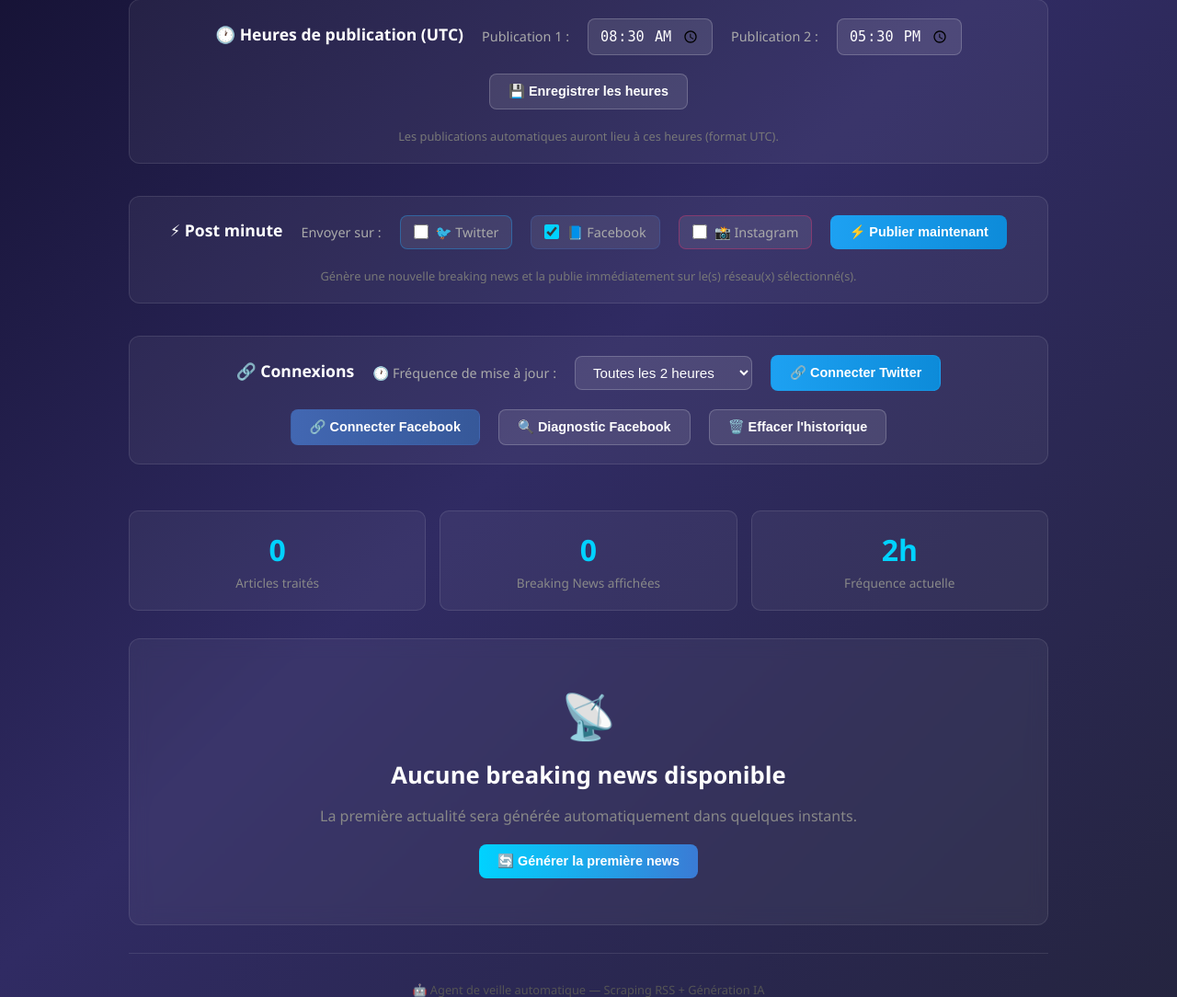
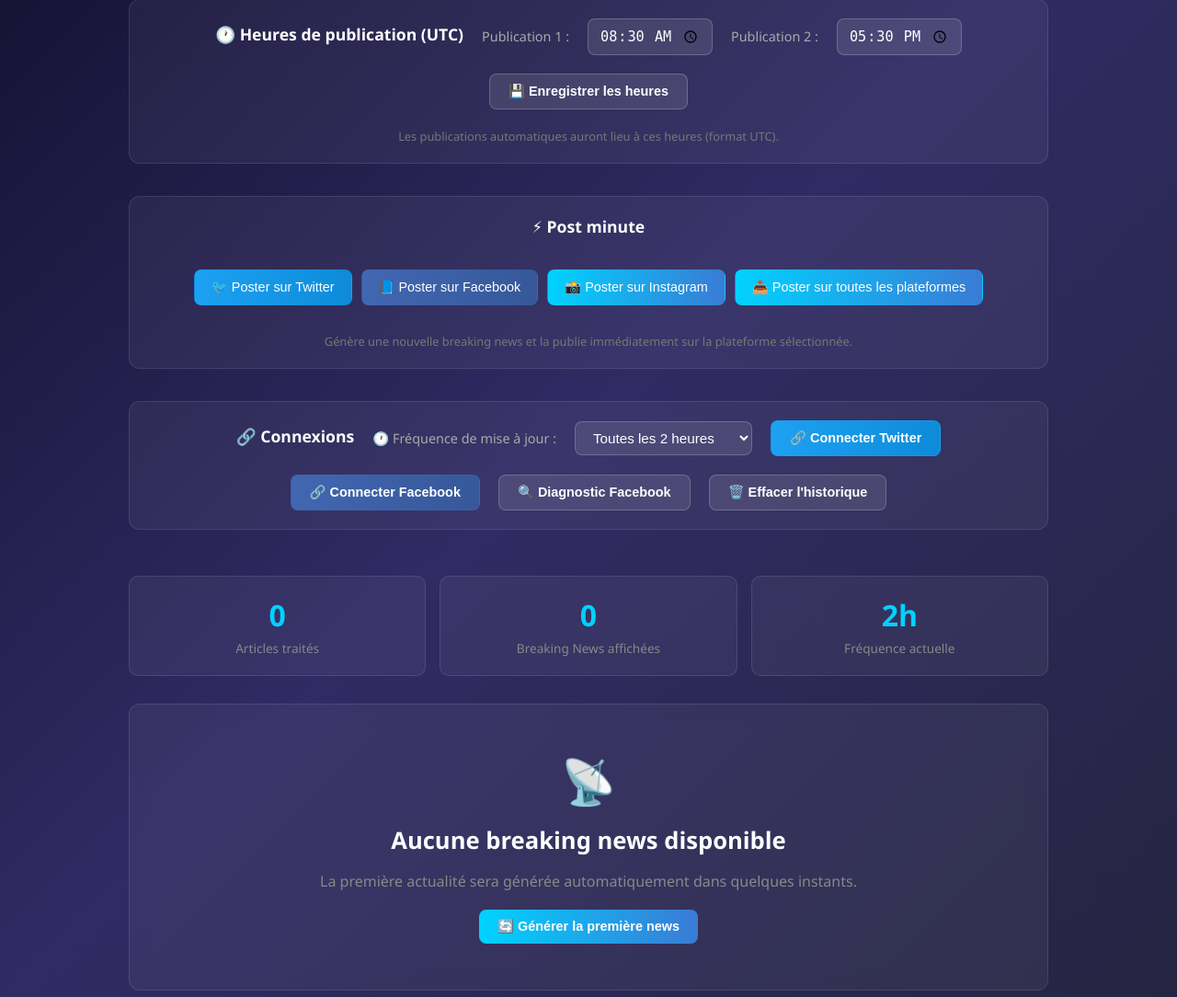
Before and after one commit to YaYouLeKyou/ia-tech-bot-poster-fb-insta-thread-twitter, a Flask app: page / in a window 1280 px wide. Shown: the part 322-1406 px from the top of the page at 92% size. Run offline with Flask 3, Linux system fonts and the light colour scheme; data that the repository does not hold is empty.

Commit message:
Refactor: Boutons de publication individuels par plateforme
- Remplacement des checkboxes par 4 boutons distincts :
  - Poster sur Twitter
  - Poster sur Facebook
  - Poster sur Instagram
  - Poster sur toutes les plateformes
- Ajout de styles CSS specifiques pour chaque bouton
- Mise a jour du backend pour supporter la valeur 'all'
- Simplification de la logique frontend (suppression de getSelectedNetwork)
- Amelioration des messages de progression du loader

```diff
--- a/templates/index.html
+++ b/templates/index.html
@@ -237,6 +237,68 @@
         .network-check.checked {
             background: rgba(0, 210, 255, 0.12);
             border-color: rgba(0, 210, 255, 0.5);
+        }
+
+        .post-buttons {
+            display: flex;
+            gap: 10px;
+            flex-wrap: wrap;
+            justify-content: center;
+            margin: 10px 0;
+        }
+
+        .post-buttons .btn {
+            padding: 10px 18px;
+            font-size: 0.9rem;
+            border-radius: 8px;
+            border: 1px solid transparent;
+            cursor: pointer;
+            transition: all 0.2s;
+            font-weight: 500;
+        }
+
+        .btn-twitter {
+            background: rgba(29, 161, 242, 0.15);
+            border-color: rgba(29, 161, 242, 0.4);
+            color: #1da1f2;
+        }
+
+        .btn-twitter:hover {
+            background: rgba(29, 161, 242, 0.3);
+            box-shadow: 0 4px 15px rgba(29, 161, 242, 0.25);
+        }
+
+        .btn-facebook {
+            background: rgba(66, 103, 178, 0.15);
+            border-color: rgba(66, 103, 178, 0.4);
+            color: #4267b2;
+        }
+
+        .btn-facebook:hover {
+            background: rgba(66, 103, 178, 0.3);
+            box-shadow: 0 4px 15px rgba(66, 103, 178, 0.25);
+        }
+
+        .btn-instagram {
+            background: rgba(225, 48, 108, 0.15);
+            border-color: rgba(225, 48, 108, 0.4);
+            color: #e1306c;
+        }
+
+        .btn-instagram:hover {
+            background: rgba(225, 48, 108, 0.3);
+            box-shadow: 0 4px 15px rgba(225, 48, 108, 0.25);
+        }
+
+        .btn-all {
+            background: rgba(0, 210, 255, 0.15);
+            border-color: rgba(0, 210, 255, 0.4);
+            color: #00d2ff;
+        }
+
+        .btn-all:hover {
+            background: rgba(0, 210, 255, 0.3);
+            box-shadow: 0 4px 15px rgba(0, 210, 255, 0.25);
         }
 
         .schedule-hint {
@@ -823,24 +885,16 @@
                 <div class="schedule-hint">Les publications automatiques auront lieu à ces heures (format UTC).</div>
             </div>
 
-            <!-- Post minute : publication immédiate sur le(s) réseau(x) choisi(s) -->
+            <!-- Post minute : publication immédiate sur une plateforme spécifique -->
             <div class="controls">
                 <div class="controls-group-title">⚡ Post minute</div>
-                <label>Envoyer sur :</label>
-                <label class="network-check twitter-check" id="netTwitterLabel">
-                    <input type="checkbox" id="netTwitter" onchange="updateNetworkCheck(this, 'netTwitterLabel')">
-                    🐦 Twitter
-                </label>
-                <label class="network-check facebook-check" id="netFacebookLabel">
-                    <input type="checkbox" id="netFacebook" checked onchange="updateNetworkCheck(this, 'netFacebookLabel')">
-                    📘 Facebook
-                </label>
-                <label class="network-check instagram-check" id="netInstagramLabel">
-                    <input type="checkbox" id="netInstagram" onchange="updateNetworkCheck(this, 'netInstagramLabel')">
-                    📸 Instagram
-                </label>
-                <button onclick="postNow()" class="btn btn-tweet">⚡ Publier maintenant</button>
-                <div class="schedule-hint">Génère une nouvelle breaking news et la publie immédiatement sur le(s) réseau(x) sélectionné(s).</div>
+                <div class="post-buttons">
+                    <button onclick="postNow('twitter')" class="btn btn-twitter">🐦 Poster sur Twitter</button>
+                    <button onclick="postNow('facebook')" class="btn btn-facebook">📘 Poster sur Facebook</button>
+                    <button onclick="postNow('instagram')" class="btn btn-instagram">📸 Poster sur Instagram</button>
+                    <button onclick="postNow('all')" class="btn btn-all">📤 Poster sur toutes les plateformes</button>
+                </div>
+                <div class="schedule-hint">Génère une nouvelle breaking news et la publie immédiatement sur la plateforme sélectionnée.</div>
             </div>
 
             <!-- Connexions aux réseaux -->
@@ -1005,39 +1059,6 @@
         const DRY_RUN = document.body.dataset.dryRun === 'true';
         let currentTweetData = null;
 
-        // Post minute : publie immédiatement sur le(s) réseau(x) choisi(s)
-        async function postNow() {
-            const network = getSelectedNetwork();
-            if (!network) {
-                showToast('❌ Sélectionnez au moins un réseau (Twitter ou Facebook)', true);
-                return;
-            }
-
-            const loading = document.getElementById('loading');
-            if (loading) loading.style.display = 'block';
-
-            try {
-                const response = await fetch('/api/tweet-now', {
-                    method: 'POST',
-                    headers: { 'Content-Type': 'application/json' },
-                    body: JSON.stringify({ network: network })
-                });
-                const data = await response.json();
-
-                if (!response.ok) {
-                    throw new Error(data.error || 'Erreur lors de la publication');
-                }
-
-                // Afficher la simulation visuelle
-                currentTweetData = data;
-                showTweetPreview(data.tweet_preview);
-            } catch (error) {
-                showToast('❌ ' + error.message, true);
-            } finally {
-                if (loading) loading.style.display = 'none';
-            }
-        }
-
         function showToast(message, isError = false) {
             const toast = document.getElementById('toast');
             toast.textContent = message;
@@ -1057,7 +1078,8 @@
                 const data = await response.json();
 
                 if (!response.ok) {
-                    throw new Error(data.error || 'Erreur lors de la génération');
+                    // Affiche le message détaillé si présent (ex: 409)
+                    throw new Error(data.message || data.error || 'Erreur lors de la génération');
                 }
 
                 showToast('✅ Nouvelle breaking news générée !');
@@ -1126,27 +1148,8 @@
             }
         }
 
-        // Récupère le réseau sélectionné (twitter, facebook, instagram)
-        // Par défaut, seulement Facebook est coché
-        function getSelectedNetwork() {
-            const twitter = document.getElementById('netTwitter').checked;
-            const facebook = document.getElementById('netFacebook').checked;
-            const instagram = document.getElementById('netInstagram').checked;
-
-            if (twitter && !facebook && !instagram) return 'twitter';
-            if (!twitter && facebook && !instagram) return 'facebook';
-            if (!twitter && !facebook && instagram) return 'instagram';
-            if (twitter && facebook && !instagram) return 'both';
-            if (twitter && !facebook && instagram) return 'both';
-            if (!twitter && facebook && instagram) return 'both';
-            if (twitter && facebook && instagram) return 'all';
-            // Par défaut, si rien n'est coché, retourne Facebook
-            return 'facebook';
-        }
-
-        // Post minute : publie immédiatement sur le réseau choisi
-        async function postNow() {
-            const network = getSelectedNetwork();
+        // Post minute : publie immédiatement sur la plateforme choisie
+        async function postNow(network) {
             const loading = document.getElementById('loading');
             if (loading) {
                 loading.style.display = 'block';
@@ -1154,8 +1157,7 @@
                     'twitter': '🐦 Envoi du post Twitter…',
                     'facebook': '📘 Envoi du post Facebook…',
                     'instagram': '📸 Envoi du post Instagram…',
-                    'both': '📤 Envoi du post sur les réseaux sélectionnés…',
-                    'all': '📤 Envoi du post sur tous les réseaux…'
+                    'all': '📤 Envoi du post sur toutes les plateformes…'
                 };
                 loading.textContent = networkLabels[network] || '⏳ Publication en cours…';
             }
@@ -1344,21 +1346,21 @@
             card.style.opacity = '0.5';
 
             try {
-                const response = await fetch('/api/refresh');
+                const response = await fetch('/api/refresh-proposal');
 
                 const data = await response.json();
 
                 if (!response.ok) {
-                    throw new Error(data.error || 'Erreur lors du rafraîchissement');
-                }
-
-                // Met à jour la proposition avec la nouvelle news
-                if (data.secondary_proposals && data.secondary_proposals[index - 1]) {
-                    const proposal = data.secondary_proposals[index - 1];
-                    card.querySelector('h4').textContent = proposal.title;
-                    card.querySelector('.proposal-meta span').textContent = '📰 ' + proposal.source;
-                    card.querySelector('.proposal-text').textContent = proposal.breaking_text;
-                    card.querySelector('.proposal-actions a').href = proposal.url;
+                    // Affiche le message détaillé si présent (ex: 409)
+                    throw new Error(data.message || data.error || 'Erreur lors du rafraîchissement');
+                }
+
+                // Met à jour la proposition avec la nouvelle proposition
+                if (data && data.title) {
+                    card.querySelector('h4').textContent = data.title;
+                    card.querySelector('.proposal-meta span').textContent = '📰 ' + data.source;
+                    card.querySelector('.proposal-text').textContent = data.breaking_text;
+                    card.querySelector('.proposal-actions a').href = data.url;
                     showToast('✅ Proposition ' + index + ' rafraîchie !');
                 } else {
                     throw new Error('Aucune nouvelle proposition disponible');
@@ -1510,10 +1512,10 @@
                 const network = data.network || 'facebook';
 
                 const parts = [];
-                if (network === 'twitter' || network === 'both' || network === 'all') {
+                if (network === 'twitter' || network === 'all') {
                     parts.push(data.published ? '🐦 Twitter envoyé' : '🐦 Twitter non envoyé');
                 }
-                if (network === 'facebook' || network === 'both' || network === 'all') {
+                if (network === 'facebook' || network === 'all') {
                     if (data.facebook_published) {
                         parts.push('📘 Facebook envoyé avec succès');
                     } else if (data.facebook_error) {
@@ -1522,7 +1524,7 @@
                         parts.push('📘 Facebook non envoyé');
                     }
                 }
-                if (network === 'instagram' || network === 'both' || network === 'all') {
+                if (network === 'instagram' || network === 'all') {
                     if (data.instagram_published) {
                         parts.push('📸 Instagram envoyé');
                     } else if (data.instagram_error) {
```
Also changed, not shown: web_app.py (+43 -7 lines).
